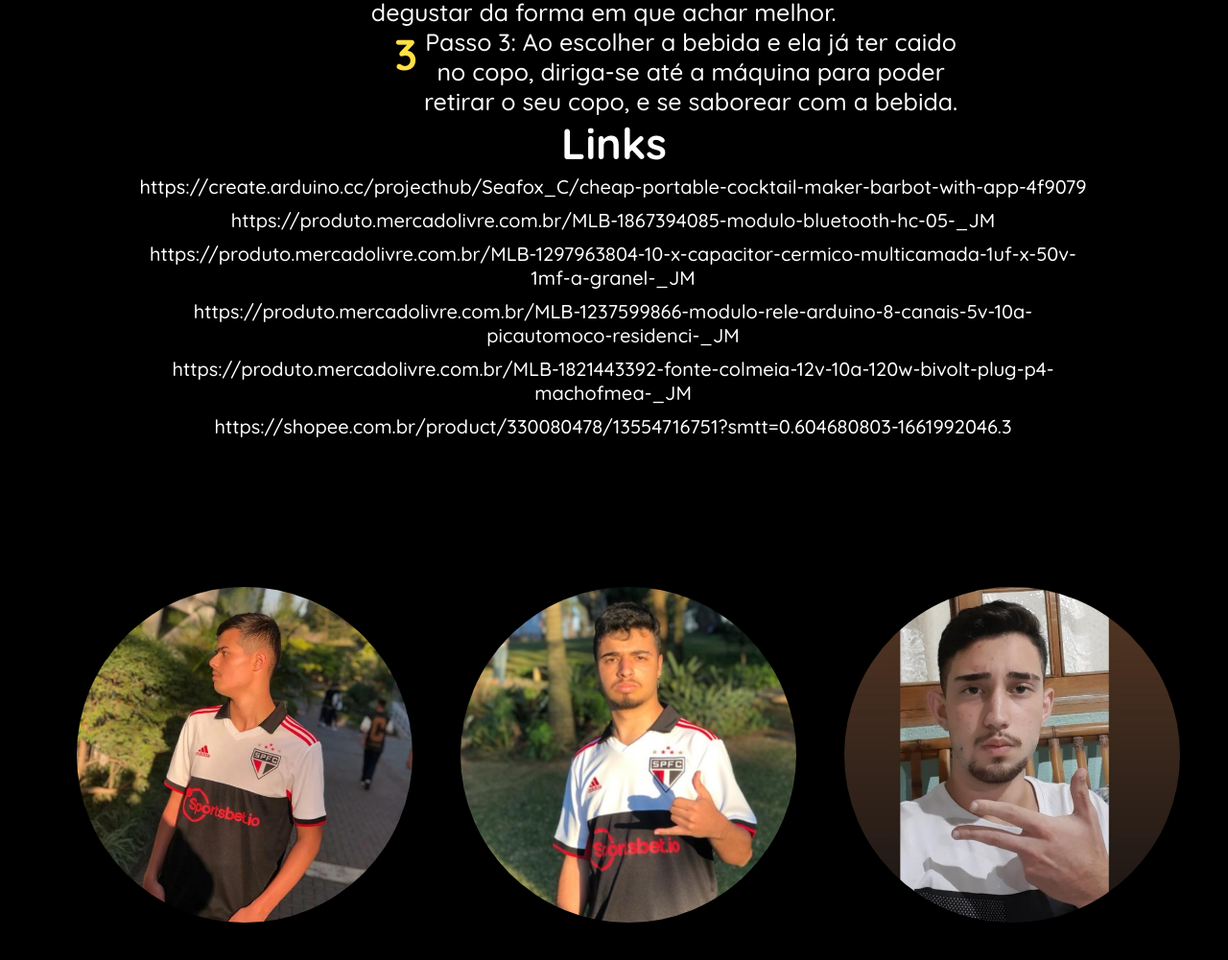
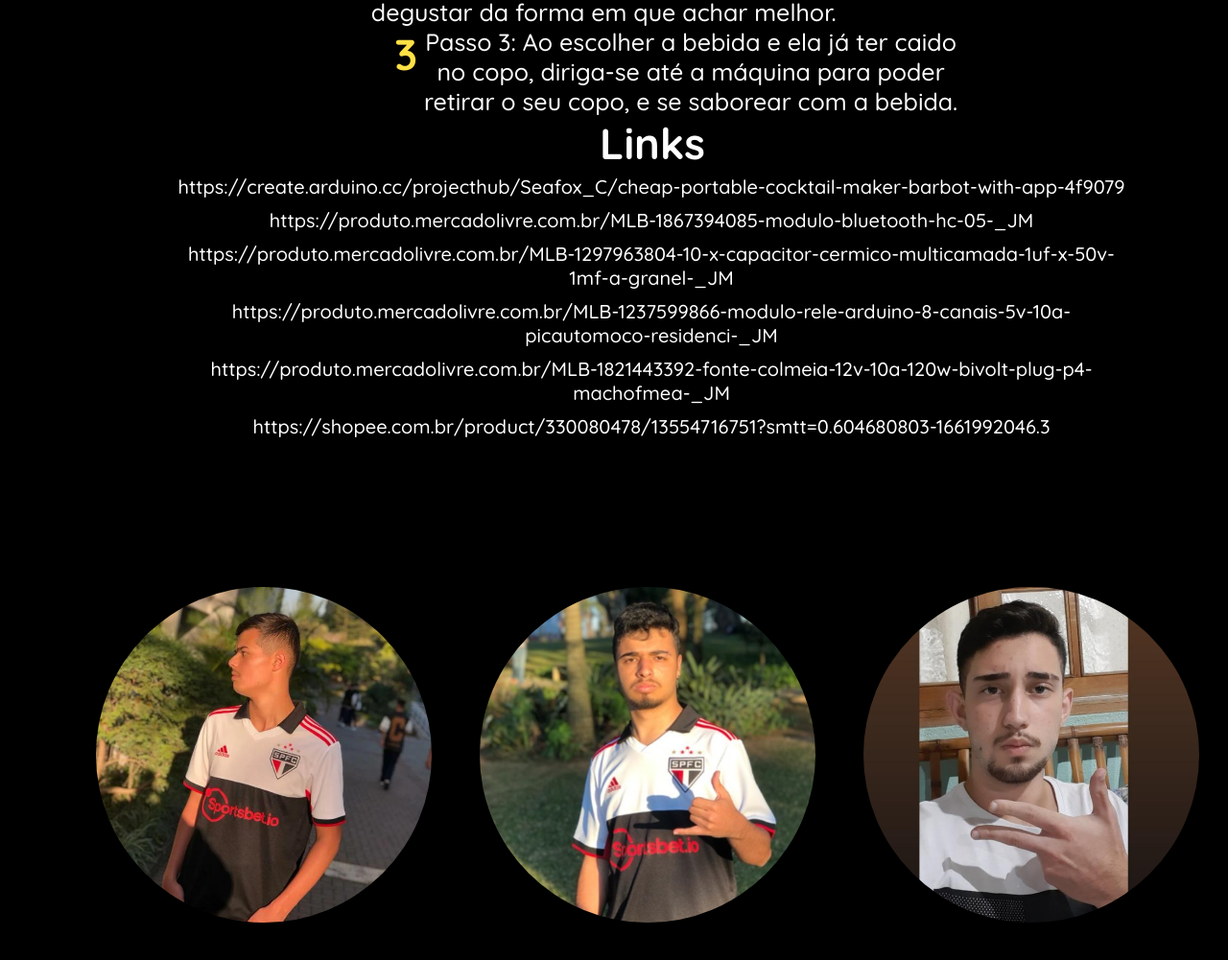
Before and after one commit to LeonardoSilvaAlves/SiteTcc, a plain HTML site: page index.html in a window 1280 px wide. Shown: the part 2900-3901 px from the top of the page at 96% size. Drawn offline with Linux system fonts and the light colour scheme.

Commit message:
Add files via upload

```diff
--- a/assets/css/style.css
+++ b/assets/css/style.css
@@ -313,12 +313,12 @@ main {
     align-items: center;
     justify-content: center;
     width: 1000px;
-    margin-left: 35%;
+    margin-left: 45%;
 }
 
 #integrantes {
     width: 1000px;
-    margin-left: 25%;
+    margin-left: 30%;
 }
 
 #integrantes picture{
```
